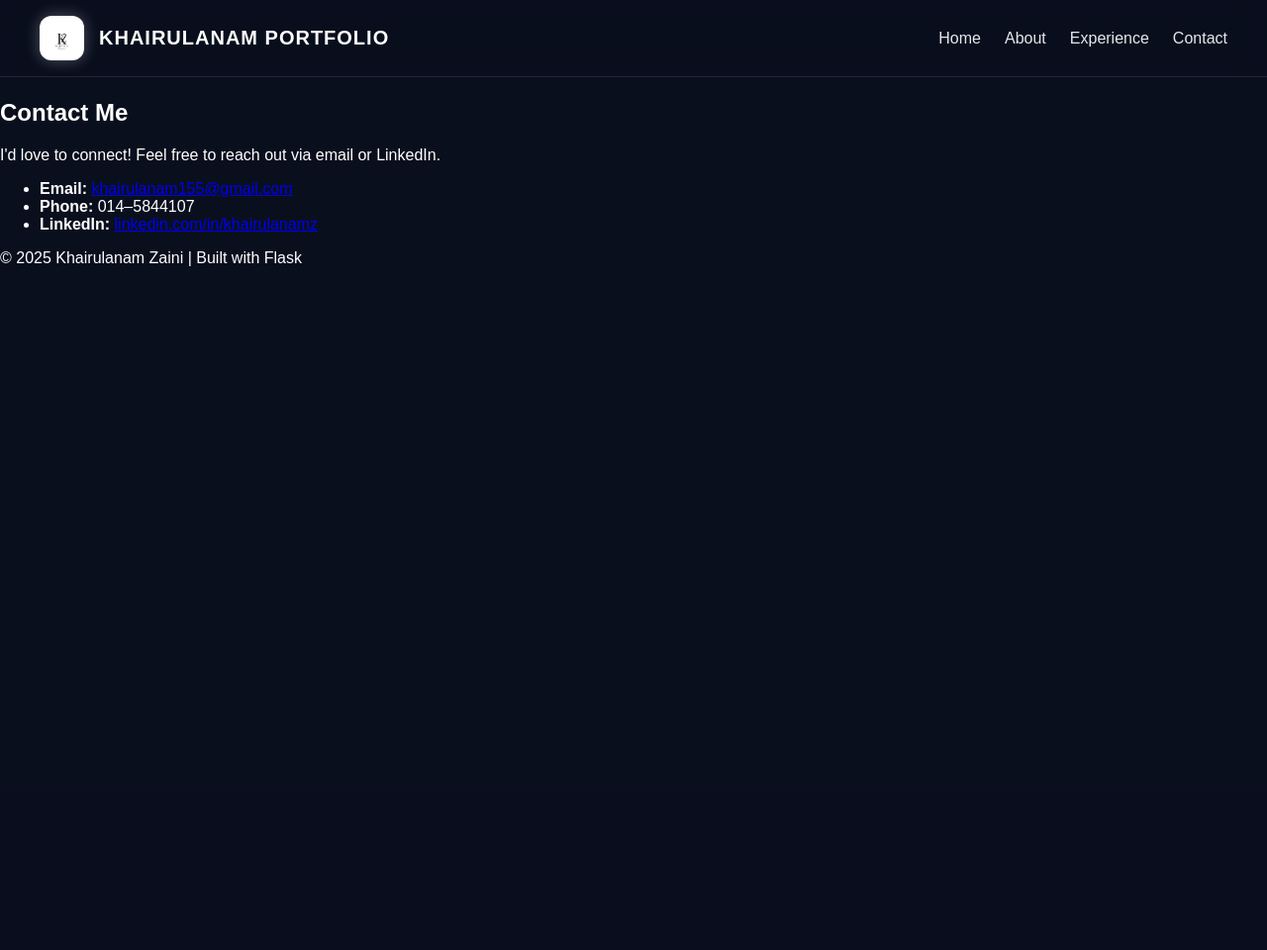
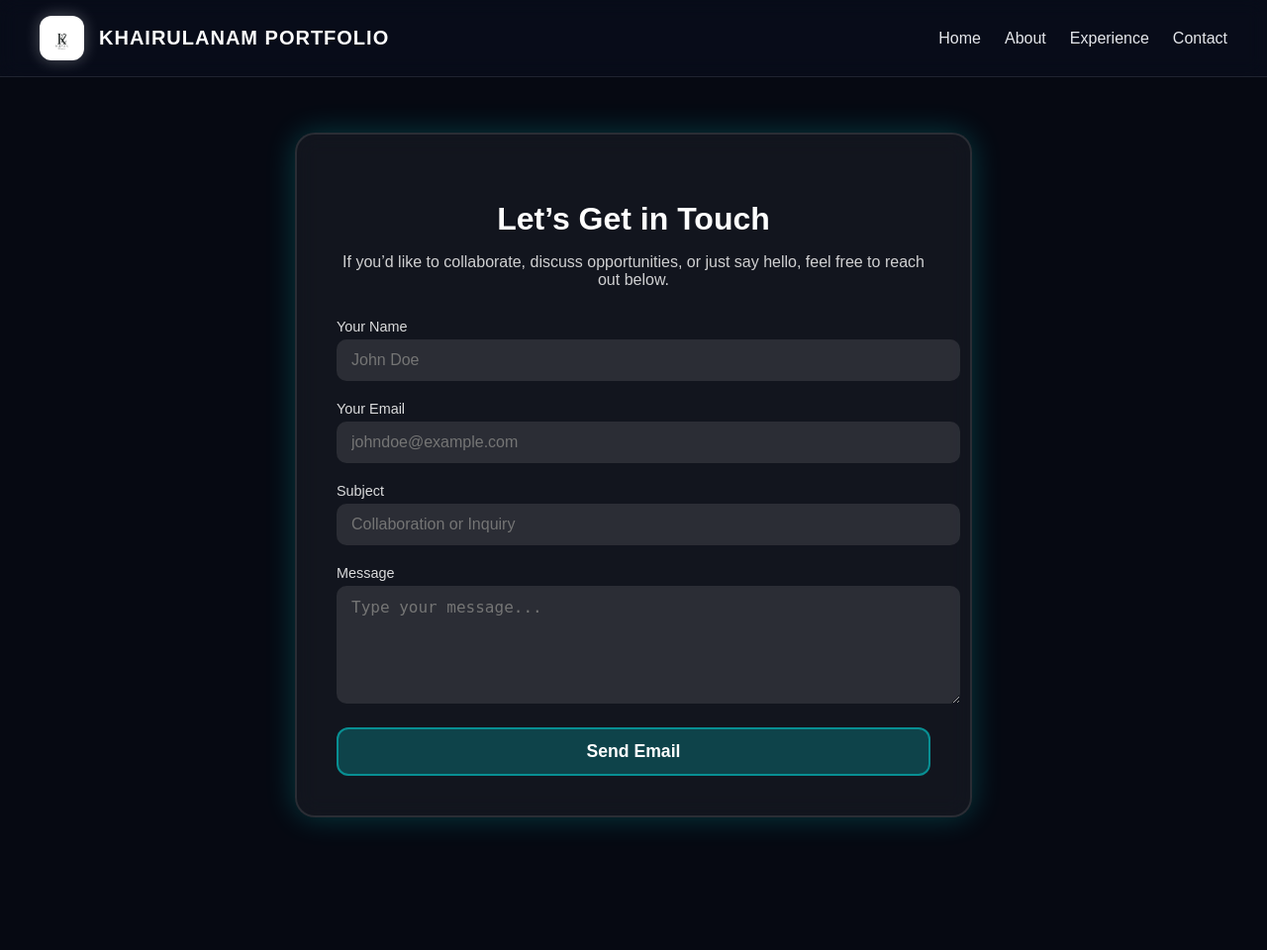
Before and after one commit to Khairulanamz/Profile, a Flask app: page /contact in a window 1280 px wide. Shown: the whole page at 99% size. Before the commit the page ends 269 px from the top, so only its background shows below. Run offline with Flask 3, Linux system fonts and the light colour scheme.

Commit message:
New Contact Page

```diff
--- a/static/style.css
+++ b/static/style.css
@@ -431,3 +431,87 @@ main {
   border-color: #38bdf8;
   box-shadow: 0 6px 25px rgba(56, 189, 248, 0.3);
 }
+/* Contact Page Layout */
+.contact-section {
+    display: flex;
+    justify-content: center;
+    align-items: center;
+    padding: 80px 20px;
+    min-height: 100vh;
+    background: rgba(0, 0, 0, 0.4);
+    color: #fff;
+}
+
+.contact-container {
+    width: 100%;
+    max-width: 600px;
+    padding: 40px;
+    border-radius: 20px;
+    box-shadow: 0 0 30px rgba(0, 255, 255, 0.2);
+    background: rgba(255, 255, 255, 0.05);
+    border: 2px solid rgba(255, 255, 255, 0.1);
+    backdrop-filter: blur(12px);
+    transition: all 0.3s ease;
+}
+
+.contact-container:hover {
+    box-shadow: 0 0 40px rgba(0, 255, 255, 0.4);
+    border-color: rgba(0, 255, 255, 0.3);
+}
+
+.contact-container h2 {
+    text-align: center;
+    margin-bottom: 10px;
+    font-size: 2rem;
+}
+
+.contact-container p {
+    text-align: center;
+    margin-bottom: 30px;
+    opacity: 0.8;
+}
+
+.form-group {
+    margin-bottom: 20px;
+}
+
+label {
+    display: block;
+    font-size: 0.9rem;
+    margin-bottom: 5px;
+    opacity: 0.85;
+}
+
+input, textarea {
+    width: 100%;
+    padding: 12px 15px;
+    border: none;
+    border-radius: 10px;
+    outline: none;
+    background: rgba(255, 255, 255, 0.1);
+    color: white;
+    font-size: 1rem;
+    transition: 0.3s;
+}
+
+input:focus, textarea:focus {
+    background: rgba(255, 255, 255, 0.2);
+    box-shadow: 0 0 10px rgba(0, 255, 255, 0.3);
+}
+
+.btn-glow {
+    width: 100%;
+    padding: 12px;
+    background: rgba(0, 255, 255, 0.2);
+    color: white;
+    border: 2px solid rgba(0, 255, 255, 0.4);
+    border-radius: 12px;
+    font-size: 1.1rem;
+    cursor: pointer;
+    transition: all 0.3s ease;
+}
+
+.btn-glow:hover {
+    background: rgba(0, 255, 255, 0.4);
+    box-shadow: 0 0 20px rgba(0, 255, 255, 0.6);
+}
--- a/templates/contact.html
+++ b/templates/contact.html
@@ -1,13 +1,74 @@
-{% extends "base.html" %}
-{% block content %}
-<section class="contact animate-fade-in-up">
-  <h2>Contact Me</h2>
-  <p>I'd love to connect! Feel free to reach out via email or LinkedIn.</p>
+<!DOCTYPE html>
+<html lang="en">
+<head>
+    <meta charset="UTF-8">
+    <meta name="viewport" content="width=device-width, initial-scale=1.0">
+    <title>Contact | Khairulanam Portfolio</title>
+    <link rel="stylesheet" href="{{ url_for('static', filename='style.css') }}">
+</head>
+<body>
 
-  <ul>
-    <li><b>Email:</b> <a href="mailto:khairulanam155@gmail.com">khairulanam155@gmail.com</a></li>
-    <li><b>Phone:</b> 014–5844107</li>
-    <li><b>LinkedIn:</b> <a href="https://linkedin.com/in/khairulanamz" target="_blank">linkedin.com/in/khairulanamz</a></li>
-  </ul>
-</section>
-{% endblock %}
+    <!-- Navigation Bar -->
+<nav class="navbar">
+  <div class="nav-container">
+	<div class="navbar-left">
+    <img src="{{ url_for('static', filename='images/knz_logo.png') }}" alt="Logo" class="logo">
+    <span class="brand-name">KHAIRULANAM PORTFOLIO</span>
+  </div>
+    <ul class="nav-links">
+      <li><a href="{{ url_for('home') }}">Home</a></li>
+      <li><a href="{{ url_for('about') }}">About</a></li>
+      <li><a href="{{ url_for('experience') }}">Experience</a></li>
+      <li><a href="{{ url_for('contact') }}">Contact</a></li>
+    </ul>
+  </div>
+</nav>
+
+    <!-- Contact Section -->
+    <section class="contact-section">
+        <div class="contact-container glass-card">
+            <h2>Let’s Get in Touch</h2>
+            <p>If you’d like to collaborate, discuss opportunities, or just say hello, feel free to reach out below.</p>
+
+            <form id="contactForm" onsubmit="return sendEmail()">
+                <div class="form-group">
+                    <label for="name">Your Name</label>
+                    <input type="text" id="name" name="name" placeholder="John Doe" required>
+                </div>
+
+                <div class="form-group">
+                    <label for="email">Your Email</label>
+                    <input type="email" id="email" name="email" placeholder="johndoe@example.com" required>
+                </div>
+
+                <div class="form-group">
+                    <label for="subject">Subject</label>
+                    <input type="text" id="subject" name="subject" placeholder="Collaboration or Inquiry" required>
+                </div>
+
+                <div class="form-group">
+                    <label for="message">Message</label>
+                    <textarea id="message" name="message" rows="5" placeholder="Type your message..." required></textarea>
+                </div>
+
+                <button type="submit" class="btn-glow">Send Email</button>
+            </form>
+        </div>
+    </section>
+
+    <script>
+        function sendEmail() {
+            const name = document.getElementById("name").value;
+            const email = document.getElementById("email").value;
+            const subject = document.getElementById("subject").value;
+            const message = document.getElementById("message").value;
+
+            const mailtoLink = `mailto:khairulanamzaini@gmail.com?subject=${encodeURIComponent(subject)}&body=${encodeURIComponent("Name: " + name + "\nEmail: " + email + "\n\nMessage:\n" + message)}`;
+
+            window.location.href = mailtoLink;
+            return false; // Prevent default form submission
+        }
+    </script>
+
+</body>
+</html>
```
